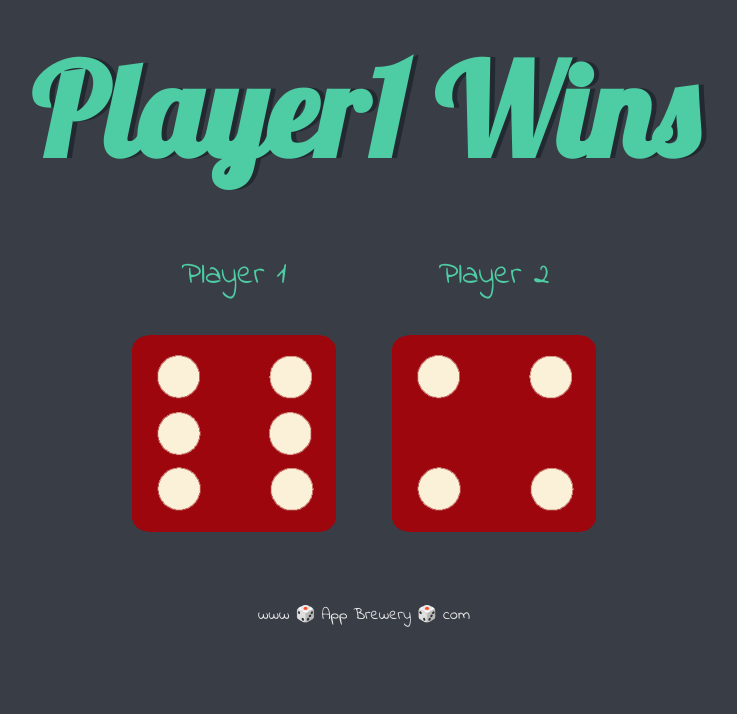
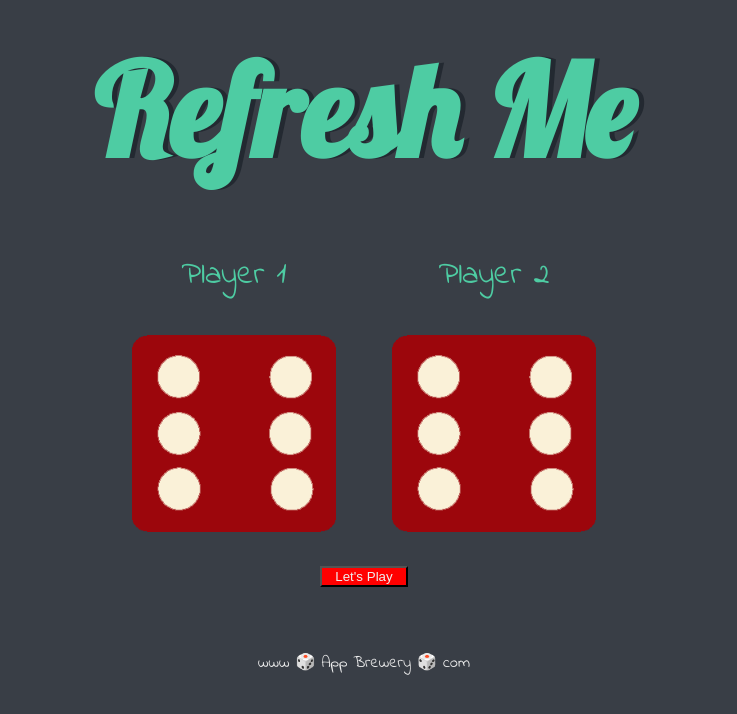
Before and after one commit to poseidonsanket/Webdev, a PHP site: page /dicee.html in a window 1280 px wide. Shown: the top 714 px of the page, without its empty margins (276-1013 px from the left). Run offline with PHP 8.4, Linux system fonts and the light colour scheme.

Commit message:
button changes

```diff
--- a/DiceChallenge/dicee.html
+++ b/DiceChallenge/dicee.html
@@ -21,12 +21,14 @@
         <p>Player 2</p>
         <img class="img2" src="images/dice6.png">
       </div>
+      <div class="btn">
+      <button class="btn-style">Let's Play</button>
+      </div>
 
     </div>
 
     <script src="index.js" ></script>
   </body>
-
   <footer>
     www 🎲 App Brewery 🎲 com
   </footer>
--- a/DiceChallenge/index.js
+++ b/DiceChallenge/index.js
@@ -1,4 +1,6 @@
-var randomVariable1= Math.floor(Math.random()*6) + 1;
+
+
+document.querySelector(".btn").addEventListener("click",function(){ var randomVariable1= Math.floor(Math.random()*6) + 1;
     var randomDiceImage= "dice" + randomVariable1 + ".png";
     var image = "images/" + randomDiceImage;
     document.querySelector(".img1").setAttribute("src",image);
@@ -15,4 +17,4 @@ else if(randomVariable1<randomVariable2){
     }
     else{
         document.querySelector("h1").innerHTML= "Draw";
-}
+    }});
--- a/DiceChallenge/styles.css
+++ b/DiceChallenge/styles.css
@@ -39,3 +39,18 @@ footer {
   font-family: 'Indie Flower', cursive;
 
 }
+
+.btn {
+  margin-top: 3%;
+  display: flex;
+  justify-content: center;
+  align-items: center;
+}
+
+.btn-style{
+  width: 10%;
+  height: 3%;
+  background-color: red;
+  color: #EEEEEE;
+
+}
```
Lines whose indentation alone changed are shown as unchanged.
